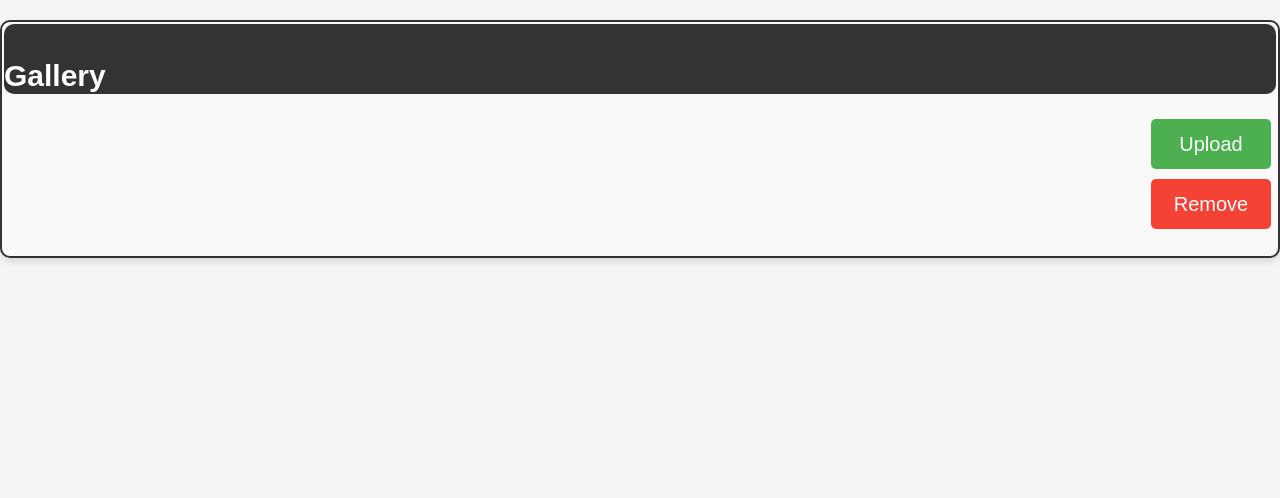
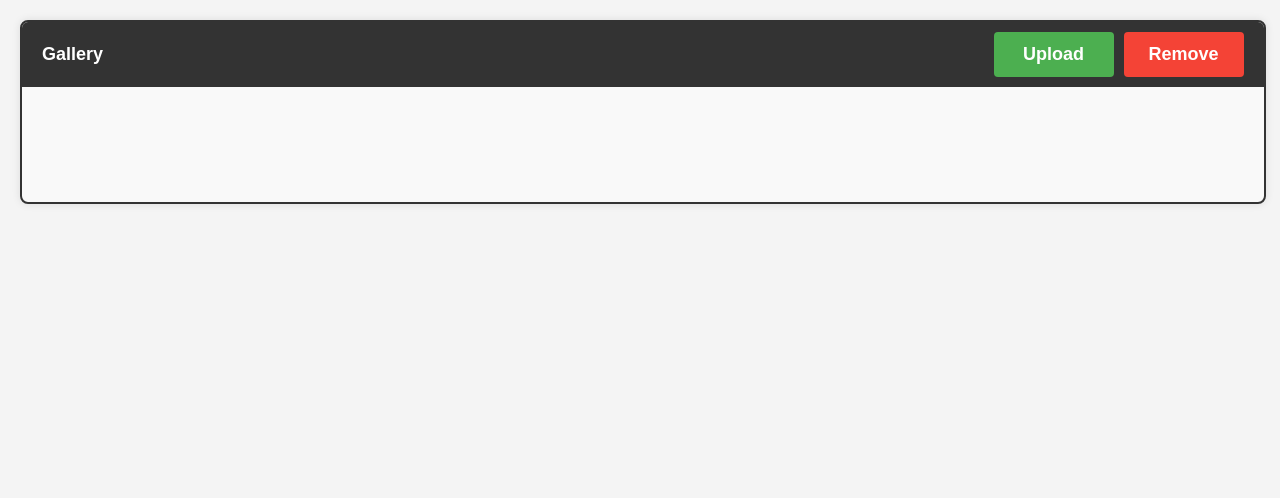
Before and after one commit to JDXing/project, a Flask app: page /admin in a window 1280 px wide. Shown: the part 168-666 px from the top of the page. Run offline with Flask 3, Linux system fonts and the light colour scheme.

Commit message:
devito's 10th commit

```diff
--- a/Templates/admin.html
+++ b/Templates/admin.html
@@ -20,14 +20,15 @@
 <header>
     <h1>ADMIN PANEL</h1>
 </header>
+
 <div class="admin-box">
+
+    <!-- Gallery Bar -->
     <div class="gallery-bar">
-    <h2>Gallery</h2>
-</div>
-
+        <div class="title">Gallery</div>
         <div class="btn-container">
             <!-- Upload Form -->
-    <form id="uploadForm" action="{{ url_for('upload_image') }}" method="POST" enctype="multipart/form-data">
+            <form id="uploadForm" action="{{ url_for('upload_image') }}" method="POST" enctype="multipart/form-data" style="display:inline;">
                 <input type="file" id="fileInput" name="file" multiple accept="image/*,video/*" required hidden>
                 <button type="button" class="btn add" onclick="triggerFileUpload()">Upload</button>
             </form>
@@ -36,6 +37,22 @@
             <button type="button" class="btn remove" onclick="showRemovePanel()">Remove</button>
         </div>
     </div>
+
+    <!-- Alert Message -->
+    <div class="content">
+        {% with messages = get_flashed_messages() %}
+            {% if messages %}
+                <div class="alert-box">
+                {% for message in messages %}
+                    <p>{{ message }}</p>
+                {% endfor %}
+                </div>
+            {% endif %}
+        {% endwith %}
+    </div>
+
+</div>
+
 <!-- Hidden Remove Panel -->
 <div id="removePanel">
     <button class="close-btn" onclick="closeRemovePanel()">X</button>
@@ -56,16 +73,6 @@
         <button type="submit" class="btn delete">Delete Selected</button>
     </form>
 </div>
-
-{% with messages = get_flashed_messages() %}
-    {% if messages %}
-        <div class="alert-box">
-        {% for message in messages %}
-            <p>{{ message }}</p>
-        {% endfor %}
-        </div>
-    {% endif %}
-{% endwith %}
 
 <footer>
     <p>&copy; 2025 [School Name]. All rights reserved.</p>
--- a/static/admin.css
+++ b/static/admin.css
@@ -5,16 +5,19 @@ body {
     background-color: #f4f4f4;
     color: #333;
 }
+
 header {
     background-color: #004d99;
     color: white;
     padding: 20px;
     text-align: center;
 }
+
 nav {
     background-color: #333;
     overflow: hidden;
 }
+
 nav a {
     color: white;
     padding: 15px 20px;
@@ -22,40 +25,52 @@ nav a {
     float: left;
     text-align: center;
 }
+
 nav a:hover {
     background-color: #ffffff;
     color: rgb(0, 0, 0);
 }
+
 .btn {
     width: 120px;
-    height: 50px;
-    font-size: 20px;
-    line-height: 50px;
-    padding: 0;
+    height: 45px;
+    font-size: 18px;
     border: none;
-    border-radius: 5px;
+    border-radius: 4px;
     text-align: center;
     cursor: pointer;
-    margin: 5px;
-    display: inline-block;
+    margin: 0 auto;
+    font-weight: bold;
+    display: flex;
+    align-items: center;      /* Vertically center text */
+    justify-content: center;  /* Horizontally center text */
+    gap: 8px;                 /* Spacing if you add icons later */
+    transition: background-color 0.3s, transform 0.2s;
 }
+
 .add {
     background-color: #4CAF50;
     color: white;
+    margin: 0 auto;
 }
+
 .add:hover {
     background-color: #45a049;
     transform: scale(1.0);
 }
+
 .remove {
     background-color: #f44336;
     color: white;
+    margin: 0 auto;
 }
+
 .remove:hover {
     background-color: #d32f2f;
     transform: scale(1.0);
 }
-.glry{
+
+.glry {
     background-color: #333;
     padding: 15px 20px;
     color: #e6ffe6;
@@ -63,11 +78,10 @@ nav a:hover {
     font-weight: bold;
     font-size: larger;
 }
-.btn-container {
-    position: relative;
-    margin: 0;
-    text-align: right;
-    padding: 20px 0px;
+
+.gallery-bar .btn-container {
+    display: flex;
+    gap: 10px;
 }
 
 .btn.delete {
@@ -95,6 +109,7 @@ footer {
     justify-content: center;
     padding: 20px;
 }
+
 .gallery-item {
     margin: 10px;
     background: white;
@@ -103,7 +118,7 @@ footer {
     overflow: hidden;
     width: 200px;
     text-align: center;
-    box-shadow: 0 2px 5px rgba(0,0,0,0.1);
+    box-shadow: 0 2px 5px rgba(0, 0, 0, 0.1);
     position: relative;
 }
 
@@ -124,26 +139,25 @@ footer {
 }
 
 .gallery-bar {
-    background-color: #333;  /* dark blue bar */
+    display: flex;
+    justify-content: space-between;
+    align-items: center;
+    background-color: #333;
     color: white;
-    height: 60px;
-    font-size: 20px;
+    padding: 10px 20px;
+    font-size: 18px;
     font-weight: bold;
-    border-radius: 10px;
-    margin-bottom: 15px;
-    text-align: left;
-    padding-top: 10px;
-    margin: 0;
 }
 
 .admin-box {
-    border: 2px solid #333;  /* blue border */
-    border-radius: 10px;
-    padding: 2px;
-    max-width: 1500px;           /* adjust width as needed */
-    margin: 20px auto;          /* center the box */
-    background-color: #f9f9f9;  /* light background */
-    box-shadow: 0 4px 6px rgba(0,0,0,0.1);
+    border: 2px solid #333;
+    width: 97%;
+    background-color: #f9f9f9;
+    margin: 20px;
+    border-radius: 8px;
+    box-shadow: 0 0 8px rgba(0, 0, 0, 0.1);
+    overflow: hidden;
+    min-height: 180px;
 }
 
 .gallery-item img {
@@ -167,15 +181,18 @@ footer {
     overflow-y: auto;
     padding: 20px;
     z-index: 100;
-    box-shadow: 0 5px 15px rgba(0,0,0,0.3);
+    box-shadow: 0 5px 15px rgba(0, 0, 0, 0.3);
 }
+
 #removePanel h2 {
     text-align: center;
     margin-bottom: 20px;
 }
+
 #removePanel .gallery {
     justify-content: flex-start;
 }
+
 #removePanel .close-btn {
     position: absolute;
     top: 10px;
@@ -193,17 +210,32 @@ footer {
     background-color: #e6ffe6;
     color: #2d7a2d;
     border: 1px solid #77cc77;
-  padding: 10px;
-  margin: 10px auto;
+    padding: 5px;
+    margin: 5px auto;
     width: 60%;
     text-align: center;
-  border-radius: 8px;
+    border-radius: 4px;
     font-weight: bold;
     animation: fadeOut 4s forwards;
+    font-size: 15px;
+}
+
+.content {
+    padding: 20px;
+    text-align: center;
 }
 
 @keyframes fadeOut {
-  0% { opacity: 1; }
-  80% { opacity: 1; }
-  100% { opacity: 0; display: none; }
+    0% {
+        opacity: 1;
     }
+
+    80% {
+        opacity: 1;
+    }
+
+    100% {
+        opacity: 0;
+        display: none;
+    }
+}
```
Lines whose indentation alone changed are shown as unchanged.
